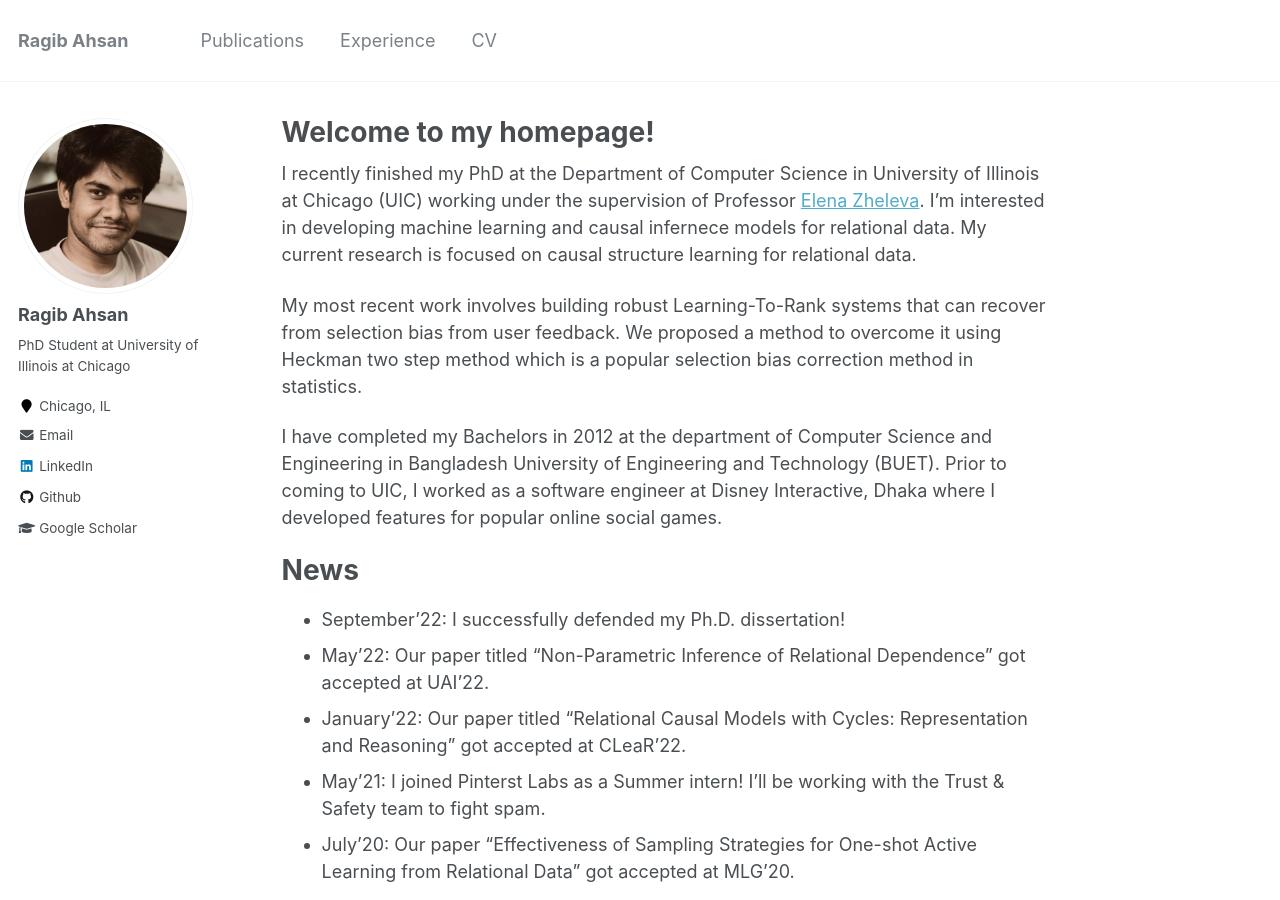
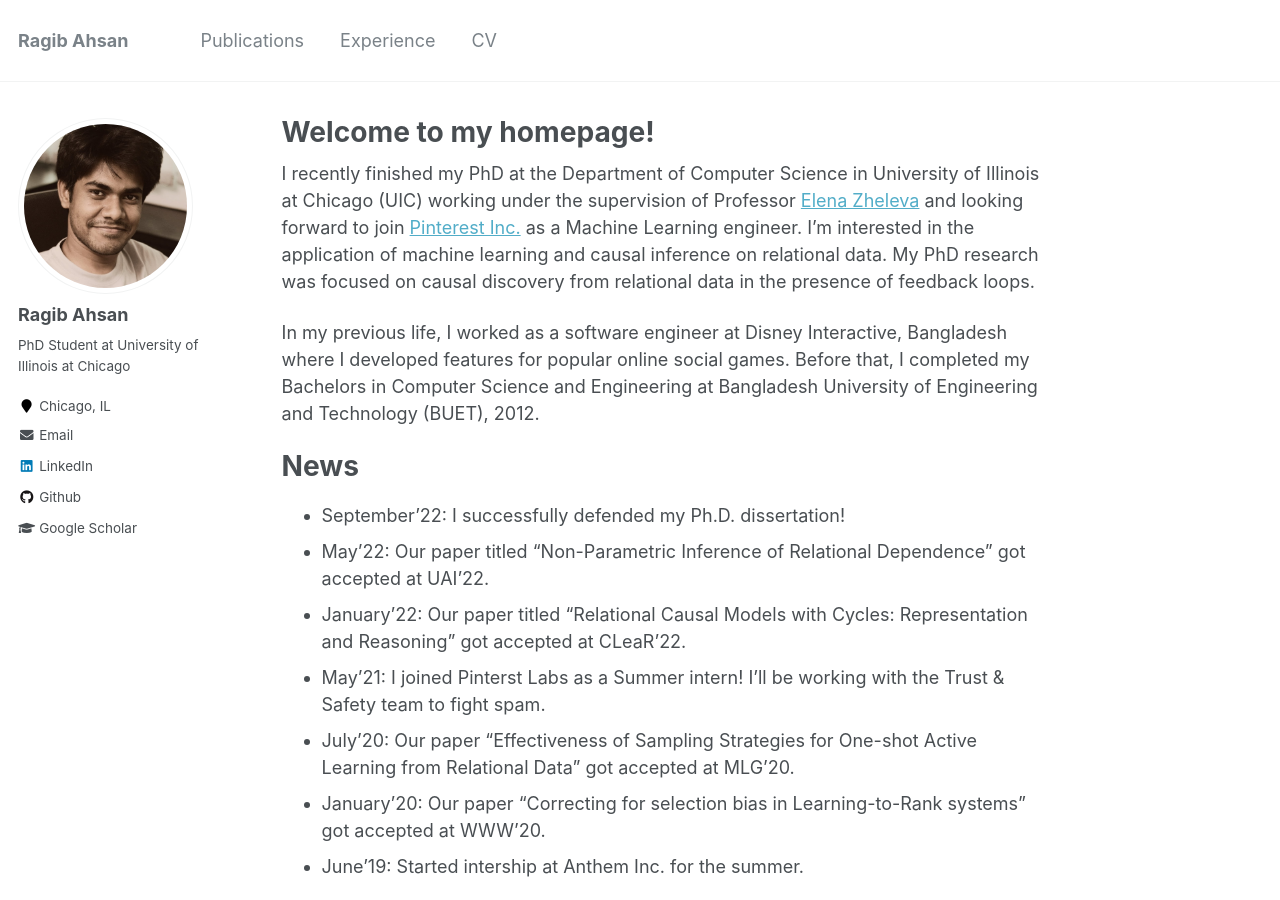
Before and after one commit to ragib06/ragib06.github.io, a Jekyll site: the page built from _pages/about.md, in a window 1280 px wide and 900 px high. Built offline with Jekyll 4.4.1, drawn with Linux system fonts in a browser that asks for light colours.

Commit message:
Update about.md

```diff
--- a/_pages/about.md
+++ b/_pages/about.md
@@ -8,11 +8,9 @@ redirect_from:
   - /about.html
 ---
 
-I recently finished my PhD at the Department of Computer Science in University of Illinois at Chicago (UIC) working under the supervision of Professor [Elena Zheleva](https://www.cs.uic.edu/~elena/). I'm interested in developing machine learning and causal infernece models for relational data. My current research is focused on causal structure learning for relational data.
+I recently finished my PhD at the Department of Computer Science in University of Illinois at Chicago (UIC) working under the supervision of Professor [Elena Zheleva](https://www.cs.uic.edu/~elena/) and looking forward to join [Pinterest Inc.](https://www.pinterest.com/) as a Machine Learning engineer. I'm interested in the application of machine learning and causal inference on relational data. My PhD research was focused on causal discovery from relational data in the presence of feedback loops.
 
-My most recent work involves building robust Learning-To-Rank systems that can recover from selection bias from user feedback. We proposed a method to overcome it using Heckman two step method which is a popular selection bias correction method in statistics.
-
-I have completed my Bachelors in 2012 at the department of Computer Science and Engineering in Bangladesh University of Engineering and Technology (BUET). Prior to coming to UIC, I worked as a software engineer at Disney Interactive, Dhaka where I developed features for popular online social games.
+In my previous life, I worked as a software engineer at Disney Interactive, Bangladesh where I developed features for popular online social games. Before that, I completed my Bachelors in Computer Science and Engineering at Bangladesh University of Engineering and Technology (BUET), 2012.
 
 
 
```
